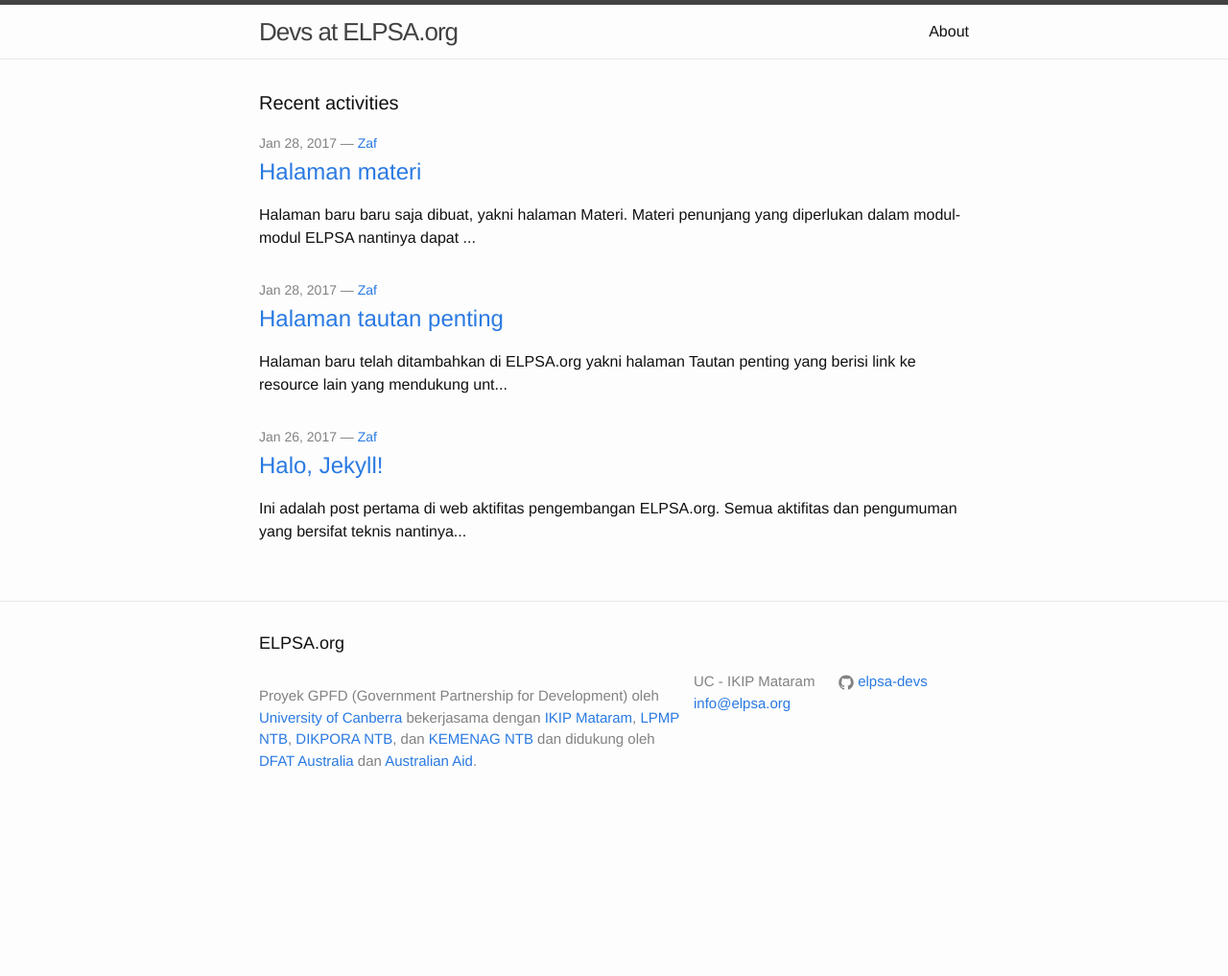
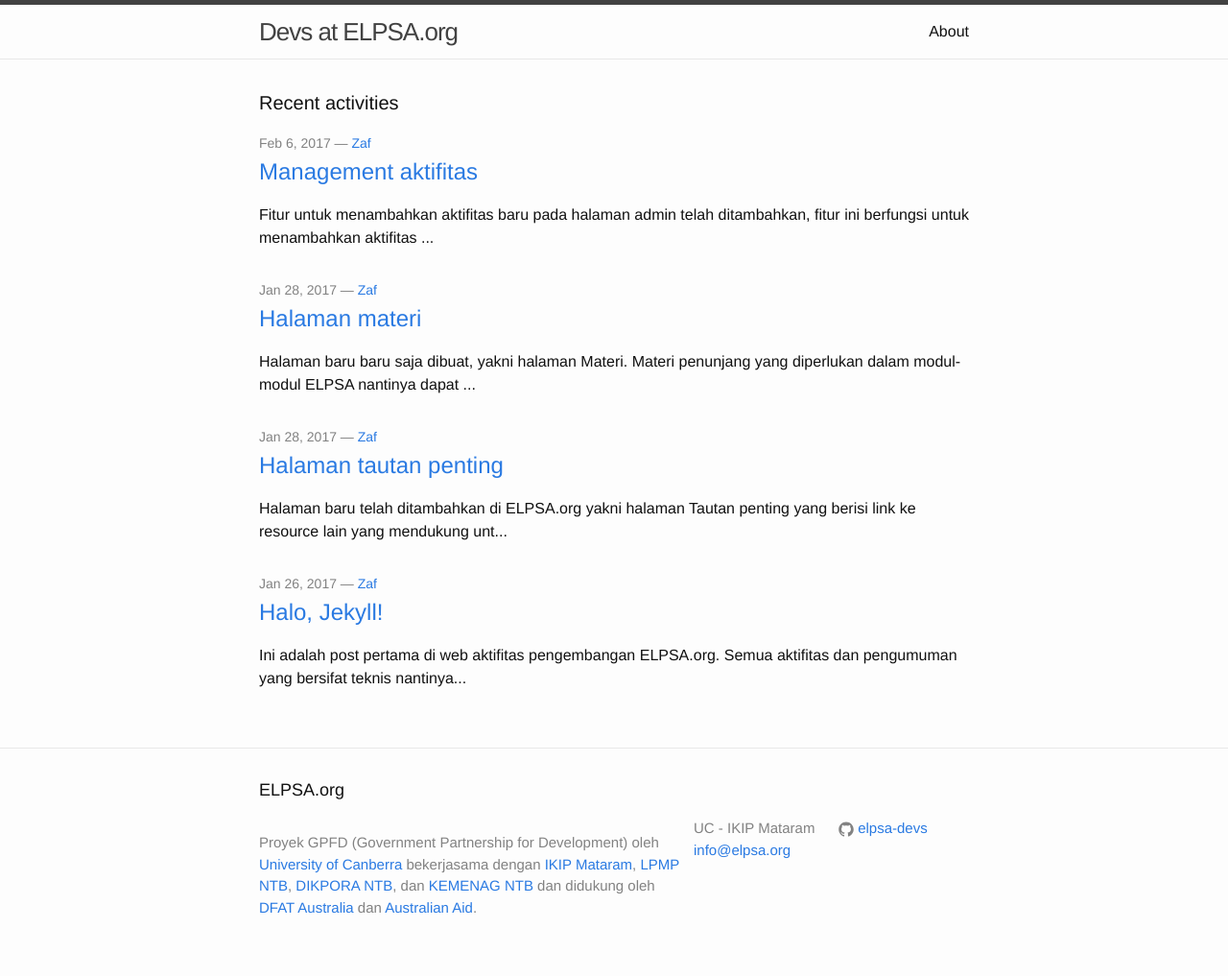
Before and after one commit to 23Pstars/elpsa-devs, a Jekyll site: the page built from index.md, in a window 1280 px wide. Shown: the whole page at 96% size. Built offline with Jekyll 4.4.1, drawn with Linux system fonts in a browser that asks for light colours; before the commit the page ends 900 px from its top, so only the background shows below that.

Commit message:
kelola aktifitas

```diff
--- a/_includes/head.html
+++ b/_includes/head.html
@@ -6,7 +6,7 @@
   <title>{% if page.title %}{{ page.title | escape }}{% else %}{{ site.title | escape }}{% endif %}</title>
   <meta name="description" content="{{ page.excerpt | default: site.description | strip_html | normalize_whitespace | truncate: 160 | escape }}">
 
-  <link rel="stylesheet" href="{{ "/assets/main.css" | relative_url }}">
+  <link rel="stylesheet" href="{{ "/assets/styles/main.css" | relative_url }}">
   <link rel="canonical" href="{{ page.url | replace:'index.html','' | absolute_url }}">
   <link rel="alternate" type="application/rss+xml" title="{{ site.title | escape }}" href="{{ "/feed.xml" | relative_url }}">
 
--- /dev/null
+++ b/_posts/2017-02-07-kelola-aktifitas.md
@@ -0,0 +1,17 @@
+---
+layout: post
+title:  "Management aktifitas"
+date:   2017-02-07 03:21:42 +0800
+categories: Module
+author: Zaf
+author_url: https://github.com/23Pstars
+---
+
+Fitur untuk menambahkan aktifitas baru pada halaman admin telah ditambahkan, fitur ini berfungsi untuk menambahkan aktifitas baru pada sesi yang telah ada.
+
+Adapun struktur modul ELPSA adalah:
+- *Modul*
+- *Sesi*
+- *Aktifitas*
+
+![Aktifitas Management](/assets/images/posts/2017/02/07/aktifitas-management.png)
```
Also changed, not shown: assets/images/posts/2017/02/07/aktifitas-management.png (added), assets/styles/main.scss (renamed from assets/main.scss), 1 other file.
